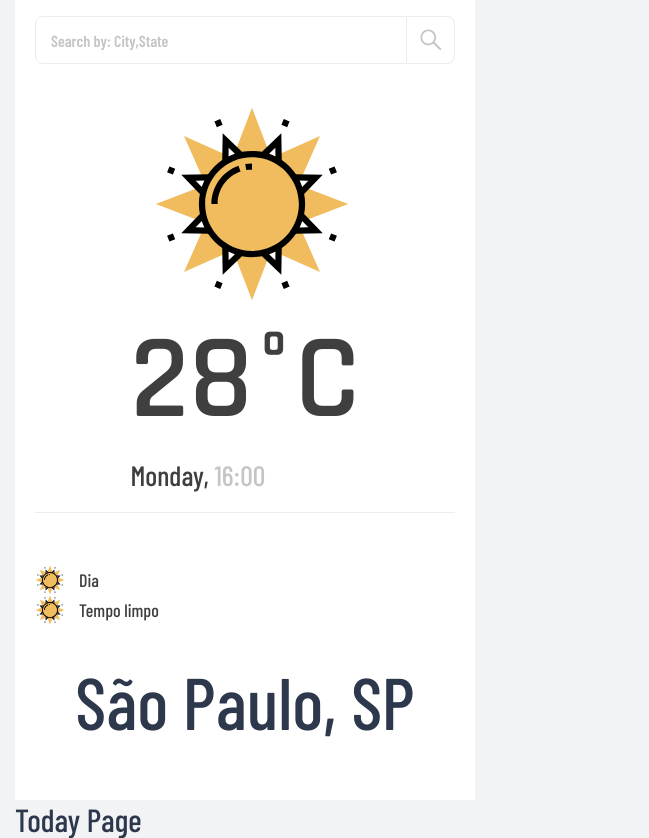
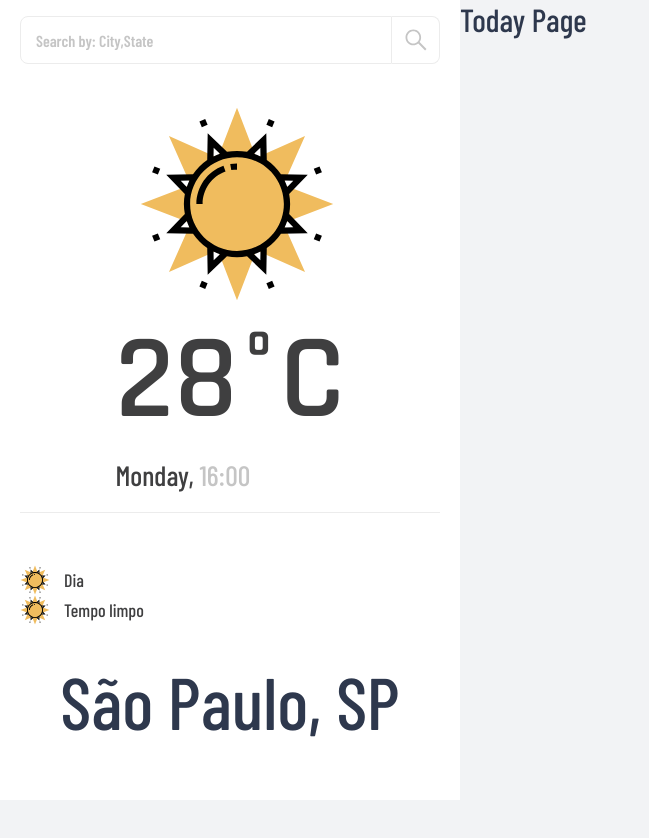
Before and after one commit to dfsilvadev/react-firebase, a React (Create React App) app: page / in a window 1280 px wide. Shown: the whole page, without its empty margins (0-649 px from the left). After the commit the page ends 800 px from the top, so only its background shows below. Built offline with nearby package versions, Linux system fonts and the light colour scheme; a web font is replaced by a local one.

Commit message:
feat: ajustando a class container

```diff
--- a/src/styles/global.js
+++ b/src/styles/global.js
@@ -79,6 +79,8 @@ export const GlobalStyle = createGlobalStyle`
     padding-left: 15px;
     margin-right: auto;
     margin-left: auto;
+    display: flex;
+    flex-direction: column;
   }
   /* @media (min-width: 576px) {
     .container {
@@ -94,12 +96,13 @@ export const GlobalStyle = createGlobalStyle`
     .container {
       max-width: 960px;
     }
-  }
+  }*/
   @media (min-width: 1200px) {
     .container {
-      max-width: 1140px;
+      padding-left: 0;
+      flex-direction: row;
     }
-  } */
+  }
 
   ::-webkit-scrollbar {
     width: 7px !important;
```
